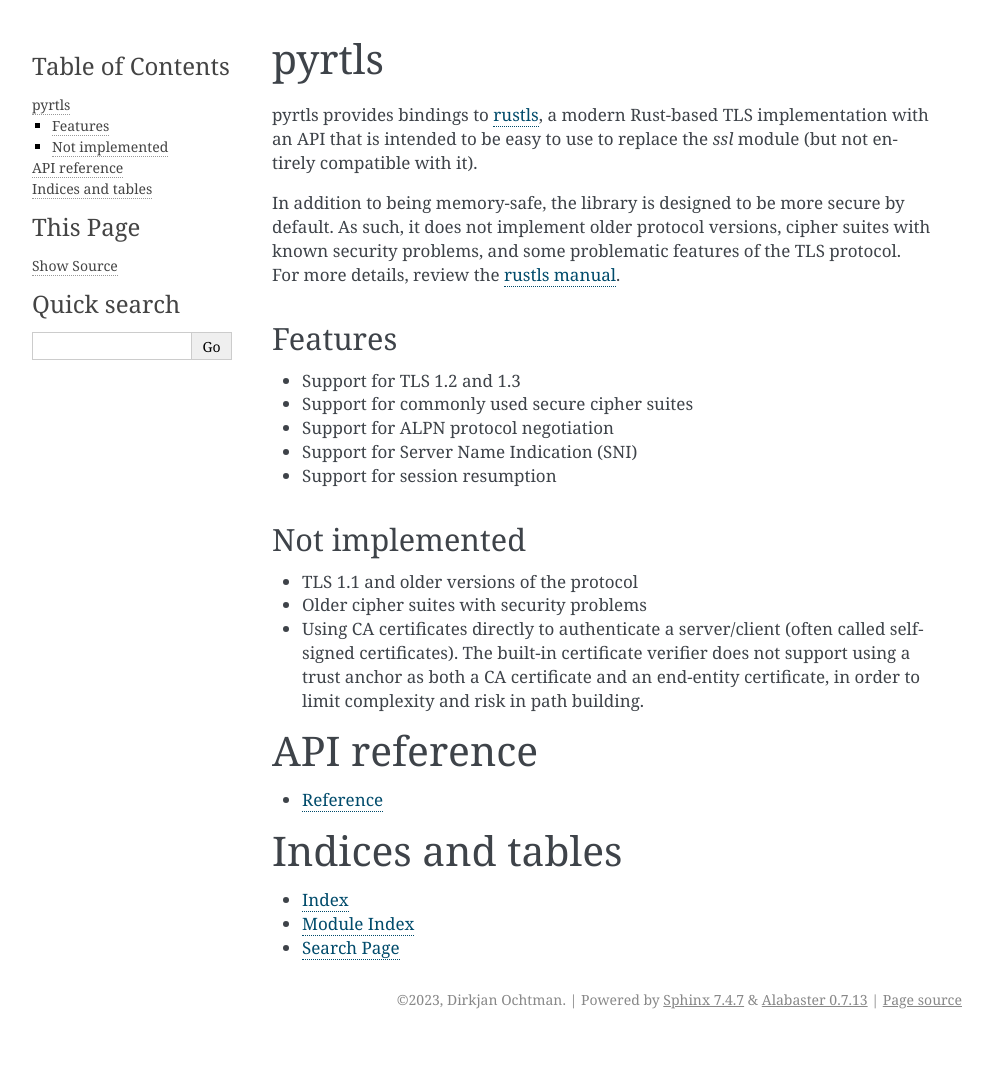
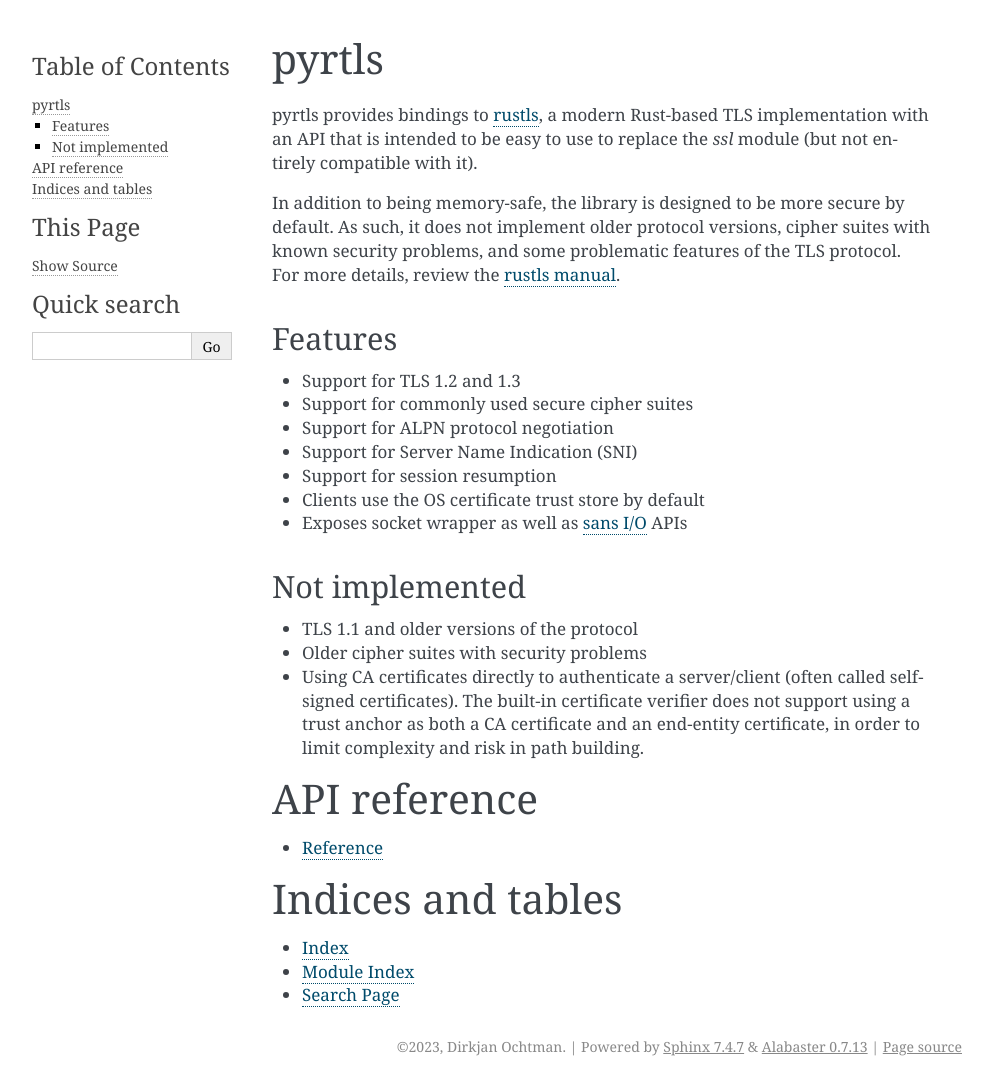
Before and after one commit to djc/pyrtls, a Sphinx documentation site: the page built from docs/source/index.rst, in a window 1280 px wide. Shown: the whole page, without its empty margins (148-1141 px from the left). Built offline with Sphinx 7.4.7, drawn with Linux system fonts in a browser that asks for light colours; before the commit the page ends 1039 px from its top, so only the background shows below that.

Commit message:
Advertise more features

```diff
--- a/docs/source/index.rst
+++ b/docs/source/index.rst
@@ -19,6 +19,10 @@
 - Support for ALPN protocol negotiation
 - Support for Server Name Indication (SNI)
 - Support for session resumption
+- Clients use the OS certificate trust store by default
+- Exposes socket wrapper as well as `sans I/O`_ APIs
+
+.. _sans I/O: https://sans-io.readthedocs.io/
 
 Not implemented
 ---------------
```
Also changed, not shown: README.md (+4 -0 lines).
